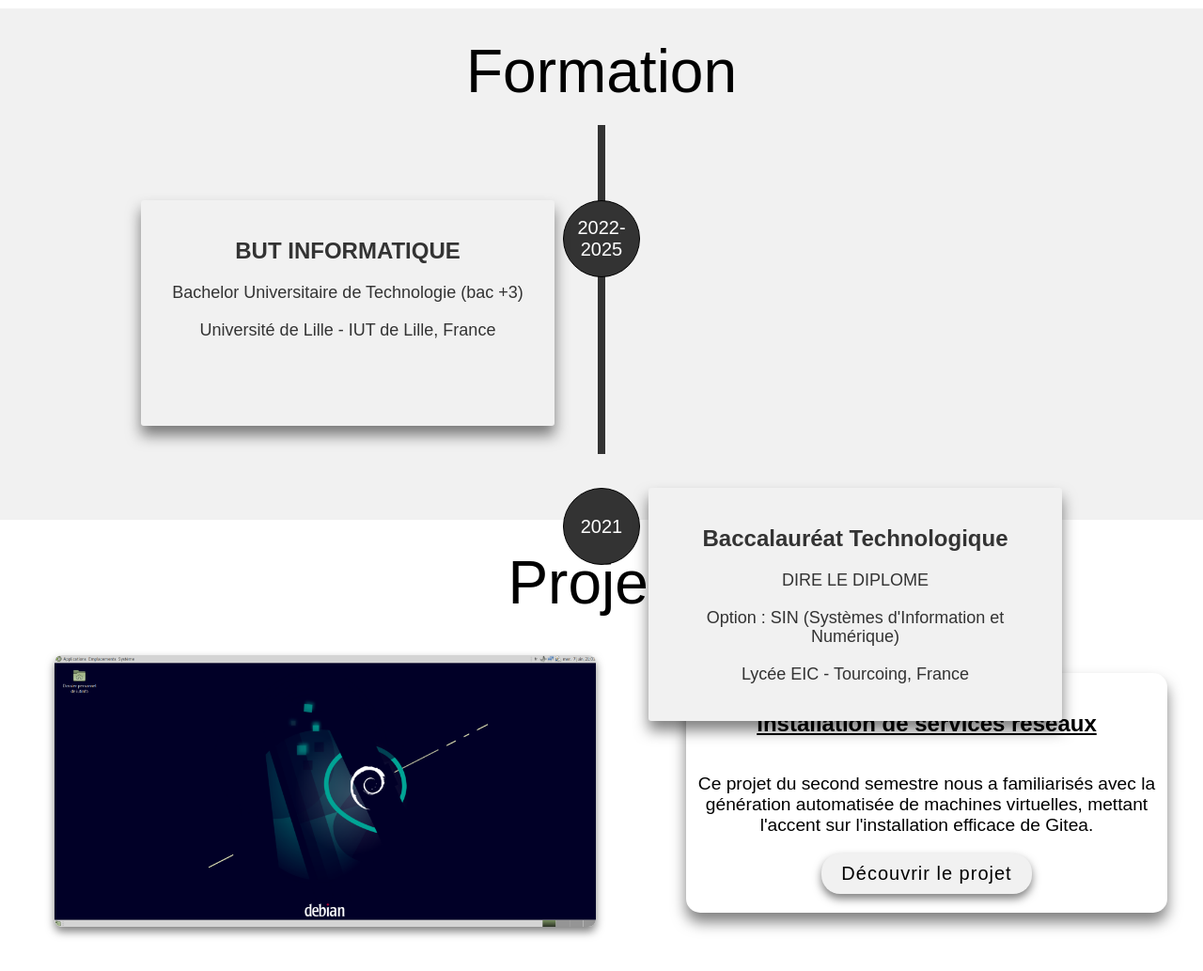
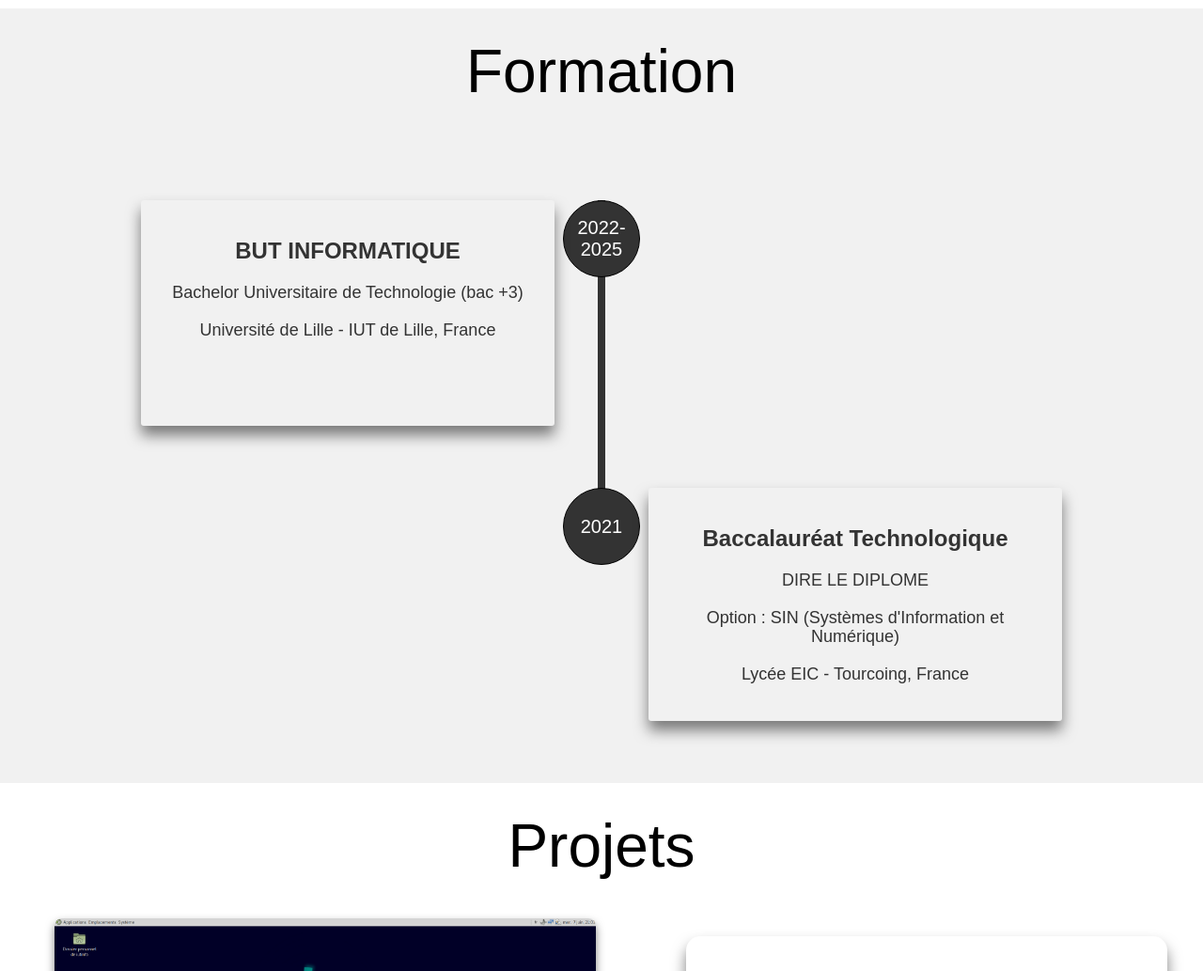
Before and after one commit to Arthur-Keller/Arthur-Keller.github.io, a plain HTML site: page index.html in a window 1280 px wide. Shown: the part 2200-3233 px from the top of the page at 94% size. Drawn offline with Linux system fonts and the light colour scheme.

Commit message:
Reglage probleme

```diff
--- a/css/style.css
+++ b/css/style.css
@@ -207,7 +207,7 @@ h1 {
     width: 100%;
     height: 420px;
     position: relative;
-    padding: 8  0px 0 200px 0;
+    padding: 80px 0 200px 0;
 }
 
 .ligne {
```
